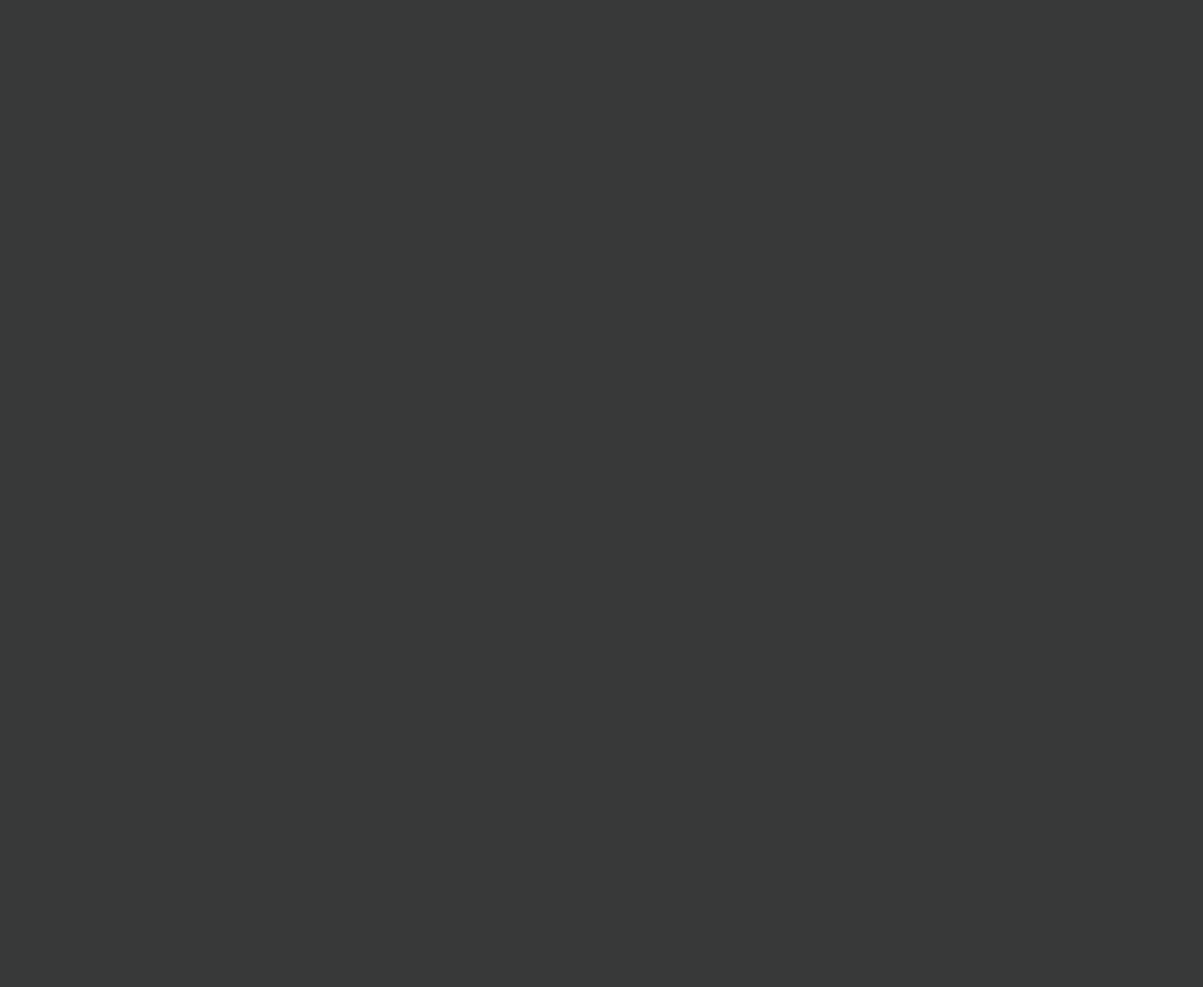
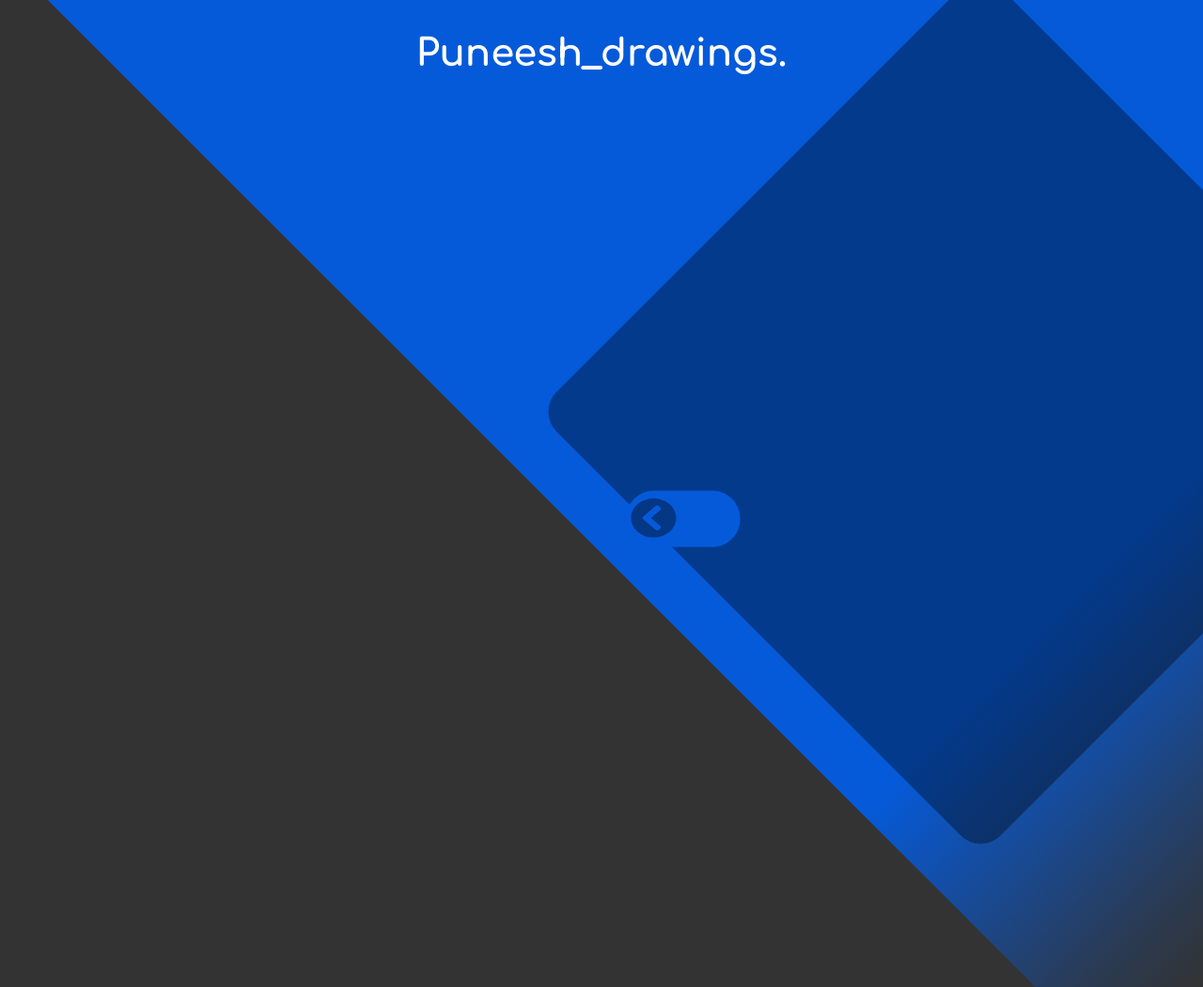
Before and after one commit to puneesh-here/Puneesh_drawings., a plain HTML site: page index.html in a window 1280 px wide. Shown: the top 1051 px of the page at 94% size. Before the commit the page ends 800 px from the top, so only its background shows below. Drawn offline with Linux system fonts and the light colour scheme.

Commit message:
added some svg and first page almost done.

```diff
--- a/index.html
+++ b/index.html
@@ -1,10 +1,45 @@
 <!DOCTYPE html>
 <head>
+    <style>
+        @import url('https://fonts.googleapis.com/css2?family=Comfortaa:wght@700&display=swap');
+        </style>
+
     <link rel="style.css"></head><link rel="stylesheet" href="style.css">
     <title>Puneesh_drawings </title>
 </head>
 <body>
-<div>
+<div class="blockdad">
+<h1 class="hhh">Puneesh_drawings.</h1>
+</div>
+<svg class="box1" width="1305" height="1230" viewBox="0 0 1305 1230" fill="none" xmlns="http://www.w3.org/2000/svg">
+    <rect y="-75.7215" width="1175.61" height="1845.25" transform="rotate(-45 0 -75.7215)" fill="url(#paint0_linear)"/>
+    <defs>
+    <linearGradient id="paint0_linear" x1="64.5436" y1="83.8877" x2="73.736" y2="1645.18" gradientUnits="userSpaceOnUse">
+    <stop stop-color="#055ADA"/>
+    <stop offset="0.0001" stop-color="#055ADA"/>
+    <stop offset="0.75" stop-color="#055ADA"/>
+    <stop offset="0.9375" stop-color="#055ADA" stop-opacity="0.2"/>
+    <stop offset="0.9998" stop-color="#055ADA" stop-opacity="0"/>
+    </linearGradient>
+    </defs>
+    </svg>
 
-</div>
+    <svg class="photobox" width="709" height="911" viewBox="0 0 709 911" fill="none" xmlns="http://www.w3.org/2000/svg">
+        <rect y="438.428" width="668.114" height="668.11" rx="30" transform="rotate(-45 0 438.428)" fill="black" fill-opacity="0.36"/>
+        </svg>
+
+        <svg class="box2" width="130" height="64" viewBox="0 0 139 63" fill="none" xmlns="http://www.w3.org/2000/svg">
+            <rect width="130" height="64" rx="31.5" fill="url(#paint0_linear)"/>
+            <path d="M31.5 53.2812C17.3184 53.2812 5.82812 43.3086 5.82812 31C5.82812 18.6914 17.3184 8.71875 31.5 8.71875C45.6816 8.71875 57.1719 18.6914 57.1719 31C57.1719 43.3086 45.6816 53.2812 31.5 53.2812ZM19.7096 32.5273L33.7359 44.7012C34.709 45.5457 36.2824 45.5457 37.2451 44.7012L39.0049 43.1738C39.9779 42.3293 39.9779 40.9637 39.0049 40.1281L28.4877 31L39.0049 21.8719C39.9779 21.0273 39.9779 19.6617 39.0049 18.8262L37.2451 17.2988C36.2721 16.4543 34.6986 16.4543 33.7359 17.2988L19.7096 29.4727C18.7365 30.3172 18.7365 31.6828 19.7096 32.5273Z" fill="#043784"/>
+            <defs>
+            <linearGradient id="paint0_linear" x1="0" y1="0" x2="114.5" y2="21" gradientUnits="userSpaceOnUse">
+            <stop stop-color="#878484"/>
+            <stop offset="1" stop-color="#878484" stop-opacity="0"/>
+            </linearGradient>
+            </defs>
+            </svg>
+
+
+
+
 </body>
--- a/style.css
+++ b/style.css
@@ -1,3 +1,35 @@
+
+
 body{
-    background-color: #383939;
+    background-color: #333333;
 }
+.blockdad{
+    width: 1440;
+    height: 100%;
+    overflow: hidden;
+}
+.box1{
+    margin-top: 0px;
+    margin: 0px;
+    position: absolute;
+    top: 0%;
+    right: 0%;
+    z-index:-1;
+}
+.hhh{
+    color: white;
+    text-align: center;
+    font-size: 40px;
+    cursor: pointer;
+    font-family: 'Comfortaa', cursive;
+}
+.photobox{
+    position: absolute;
+    right:0%;
+    top: 0%;
+}
+.box2{
+    position: absolute;
+    top: 65%;
+    left: 52%;
+}
```
